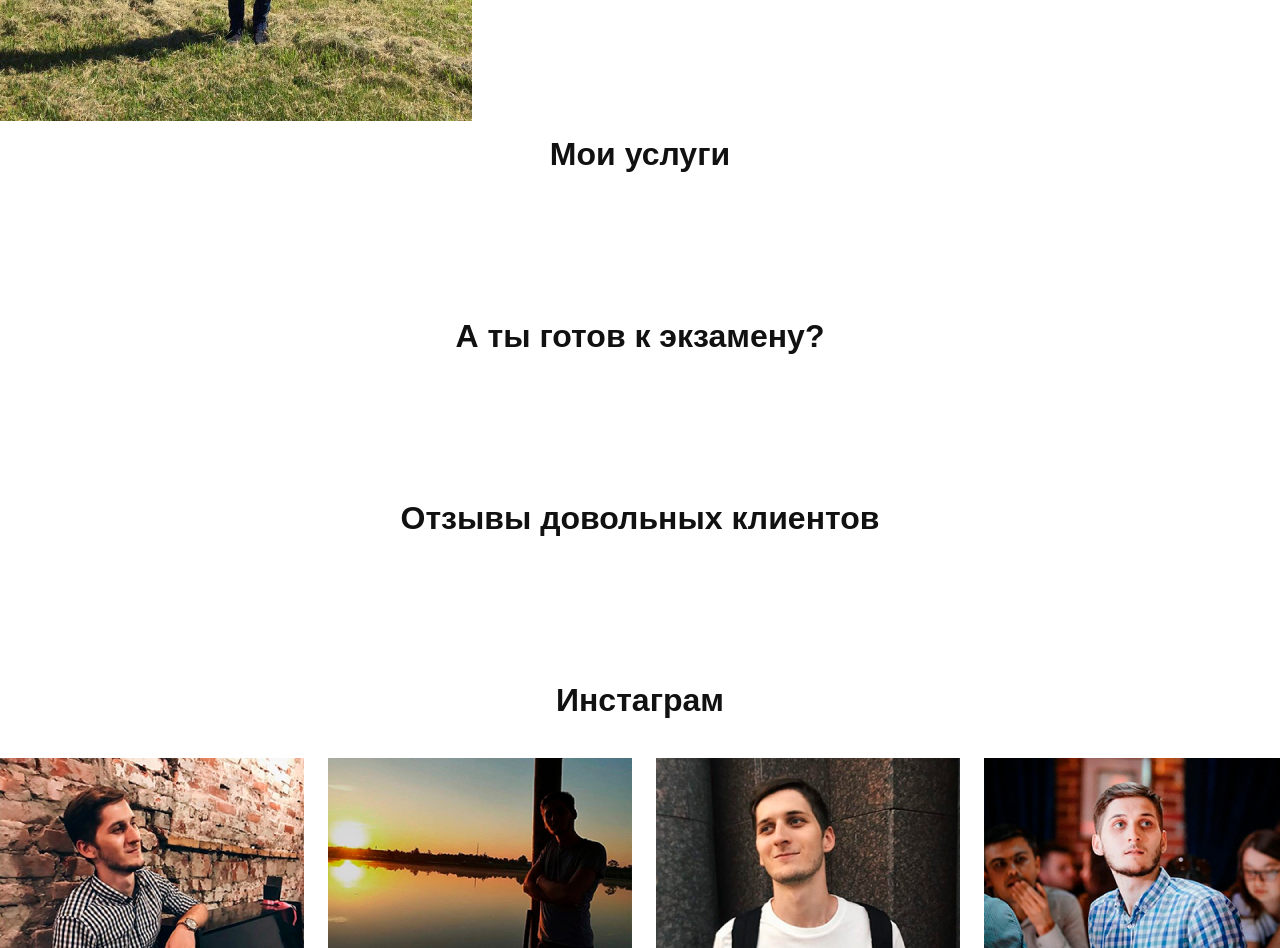
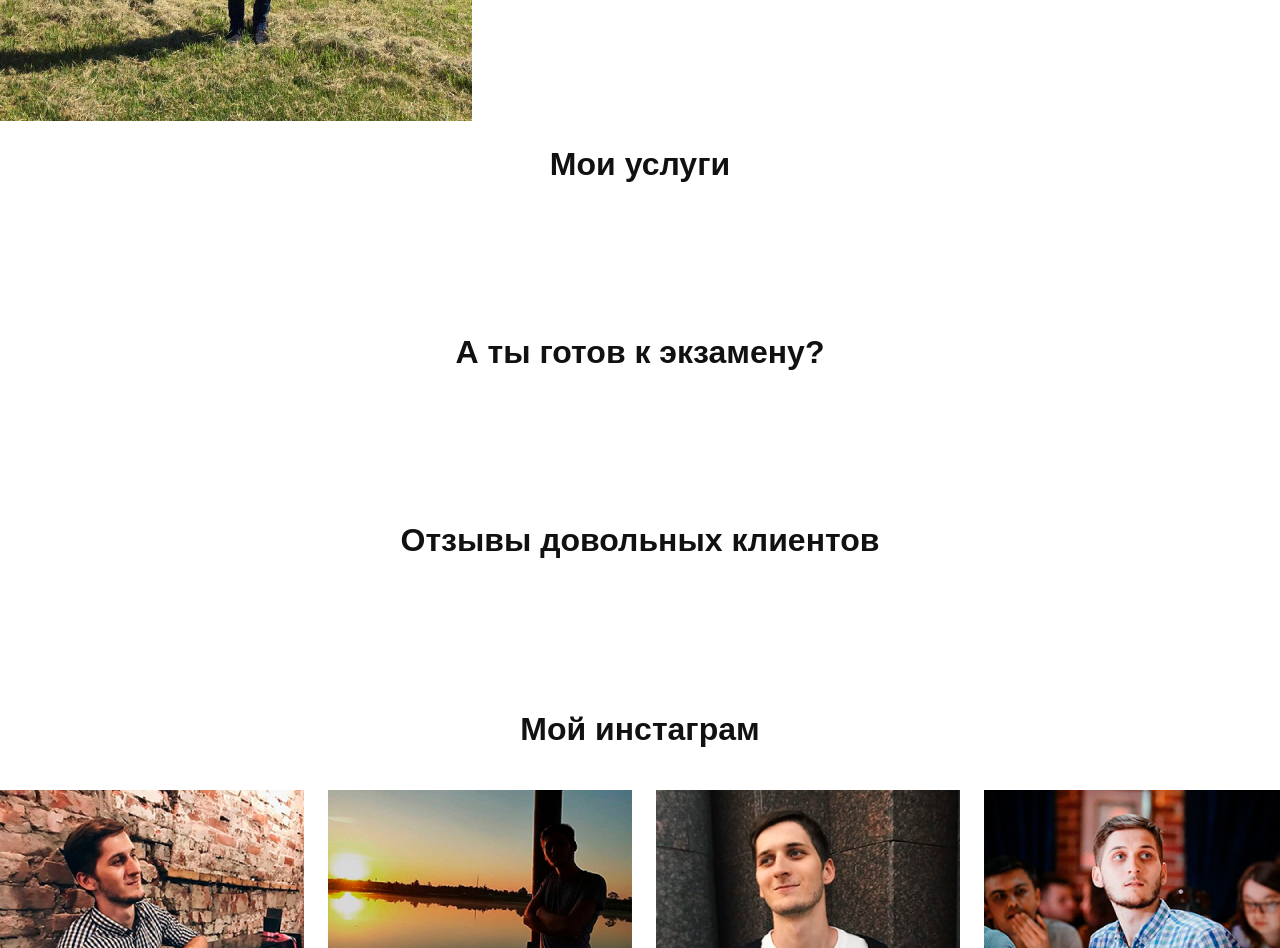
Before and after one commit to robotcigan/egor-verstka, a website: page index.pug in a window 1280 px wide. Shown: the part 2000-2948 px from the top of the page. Drawn offline with nearby package versions, Linux system fonts and the light colour scheme; files that its build step writes are made by us from their sources; files whose address does not match are found by name; a web font is replaced by a local one.

Commit message:
heading blast

```diff
--- a/index.pug
+++ b/index.pug
@@ -87,7 +87,7 @@ block content
 
   section.section.insta
     .grid.grid--container
-      h2.h2 Инстаграм
+      h2.h2 Мой инстаграм
       .row
         - for (var i = 1; i < 5; i++)
           .col.col--lg-3
--- a/js/main.js
+++ b/js/main.js
@@ -56,4 +56,32 @@ $(document).ready(function() {
 
   });
 
+  // Text blast
+  $('.h2').addClass('h2--hidden');
+
+  $('.h2').each(function() {
+
+    new ScrollMagic.Scene({
+      triggerElement: this
+    })
+    .on('start', function() {
+      let item = this.triggerElement();
+      $(item).removeClass('h2--hidden');
+      $(item).addClass('h2--visible');
+    })
+    .addTo(controller);
+
+    $(this).blast({ delimiter: "word" });
+
+  });
+
+  // Services
+  // $('.service').on('mouseenter', function() {
+  //   let self = this;
+  //   TweenMax.to($(self).find('.service__img'), 1, {
+  //     webkitClipPath: 'inset(5%)',
+  //     clipPath: 'inset(5%)'
+  //   })
+  // })
+
 });
--- a/layout.pug
+++ b/layout.pug
@@ -46,4 +46,5 @@ html(lang="ru")
     script(src="./js/ScrollMagic.min.js")
     script(src="./js/animation.gsap.min.js")
     script(src="./js/SmoothScroll.js")
+    script(src="./js/jquery.blast.min.js")
     script(src="./js/main.js")
--- a/package.json
+++ b/package.json
@@ -9,6 +9,7 @@
   "author": "",
   "license": "ISC",
   "dependencies": {
+    "blast-text": "^2.0.0",
     "gulp-uglifycss": "^1.0.6",
     "jquery": "^3.2.1",
     "magnific-popup": "^1.1.0"
--- a/styles/pages/index.styl
+++ b/styles/pages/index.styl
@@ -1,11 +1,40 @@
 .section
   margin-bottom $main-offset
+
+.h2
+  line-height 1.2
+  overflow hidden
+  .blast
+    display inline-block
+    transition all .5s
+    transform translateY(40px)
+    &:nth-child(1)
+      transition-delay .1s
+    &:nth-child(2)
+      transition-delay .2s
+    &:nth-child(3)
+      transition-delay .3s
+    &:nth-child(4)
+      transition-delay .4s
+    &:nth-child(5)
+      transition-delay .5s
+    &:nth-child(6)
+      transition-delay .6s
+  &--hidden
+    .blast
+      opacity 0
+  &--visible
+    .blast
+      opacity 1
+      transform none
+
 
 .services
   .service
     &__img
       display block
       margin-bottom 2.4rem
+      // transition all .3s
       img
         display block
         width 100%
@@ -18,19 +47,14 @@
       height 3px
       margin-bottom 1.6rem
       max-width 4.8rem
-      // width 4.8rem
       width 0
-      // &:after
-      //   background-color $primary
-      //   bottom -2rem
-      //   content ''
-      //   height 2px
-      //   left 0
-      //   position absolute
-      //   width 4.8rem
     &__price
       display block
       margin-bottom .8rem
+    // &:hover
+    //   .service
+    //     &__img
+    //       clip-path inset(5%)
 
 .about
   &__img
```
Also changed, not shown: dist/index.html, dist/js/jquery.blast.min.js (added), dist/js/main.js, dist/layout.html, dist/styles/css/main.css, styles/base/animations.styl (line endings or trailing spaces), 2 other files.
